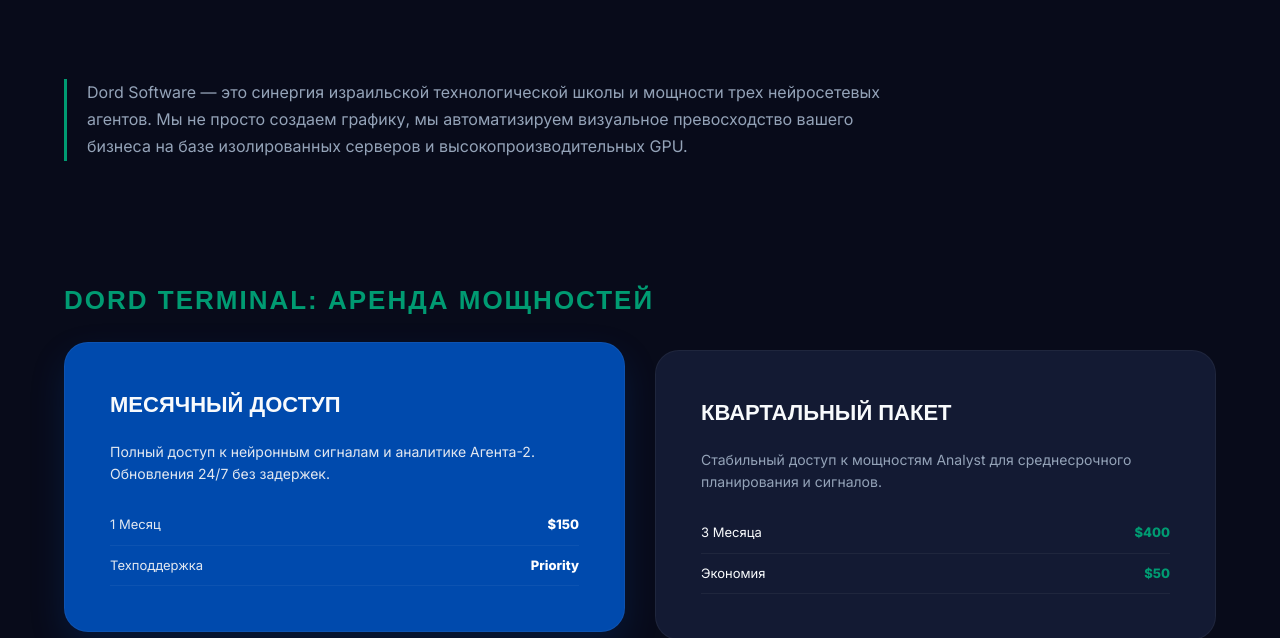
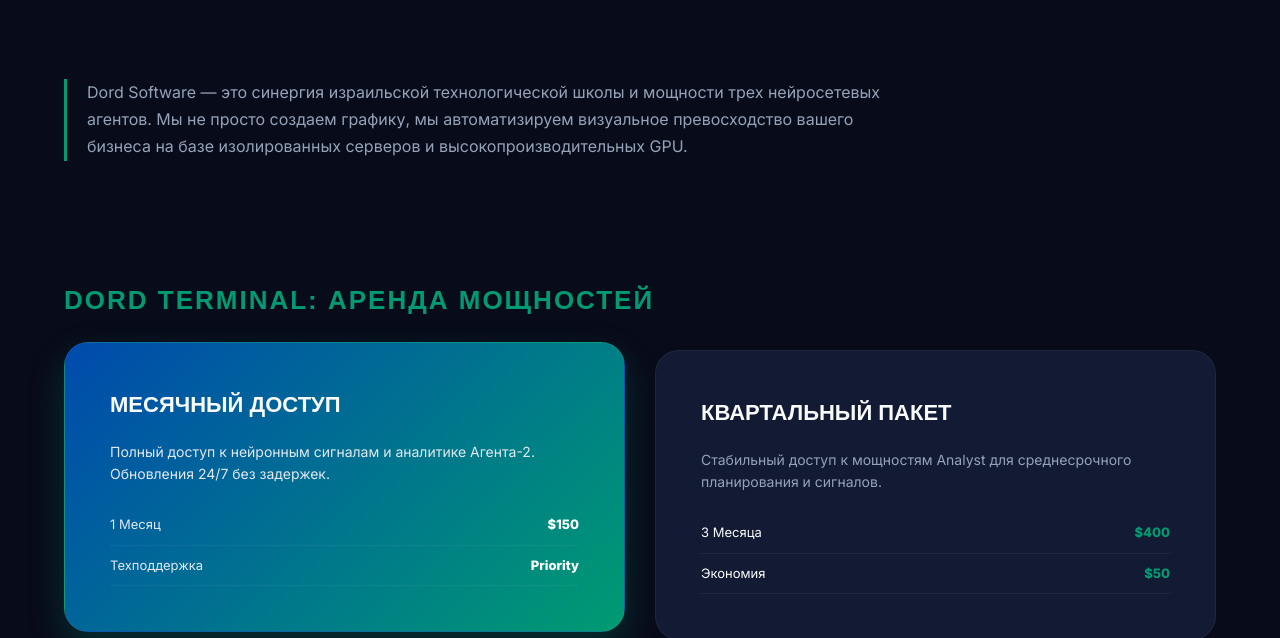
Before and after one commit to dordyak-design/Dord-app, a plain HTML site: page index.html in a window 1280 px wide. In both pictures the pointer is over the element 344 px from the left and 656 px from the top of the page. Shown: the part 162-800 px from the top of the page. Drawn offline with Linux system fonts and the light colour scheme; a web font is replaced by a local one.

Commit message:
Update style.css

```diff
--- a/style.css
+++ b/style.css
@@ -130,7 +130,11 @@ nav { display: flex; gap: 16px; }
 .section-title { padding: 80px 5% 30px; font-family: 'Unbounded', sans-serif; text-transform: uppercase; font-size: 26px; color: var(--accent-green); letter-spacing: 2px; }
 .grid { display: grid; grid-template-columns: repeat(auto-fit, minmax(400px, 1fr)); gap: 30px; padding: 0 5% 80px; max-width: 1500px; margin: 0 auto; }
 .card { background-color: var(--card-bg); border-radius: 24px; padding: 45px; transition: all 0.4s cubic-bezier(0.4, 0, 0.2, 1); border: 1px solid var(--border); position: relative; overflow: hidden; }
-.card:hover { background-color: var(--accent-blue); transform: translateY(-8px); box-shadow: 0 15px 35px var(--accent-glow); }
+.card:hover {
+    background: linear-gradient(135deg, var(--accent-blue), var(--accent-green));
+    transform: translateY(-8px);
+    box-shadow: 0 15px 35px rgba(0, 155, 114, 0.25); /* Добавил легкий изумрудный оттенок в свечение для гармонии */
+}
 .card h3 { font-family: 'Unbounded', sans-serif; font-size: 22px; margin-bottom: 20px; text-transform: uppercase; }
 .card p { font-size: 14px; color: var(--text-muted); margin-bottom: 20px; line-height: 1.6; }
 .card ul { list-style: none; font-size: 13px; }
```
